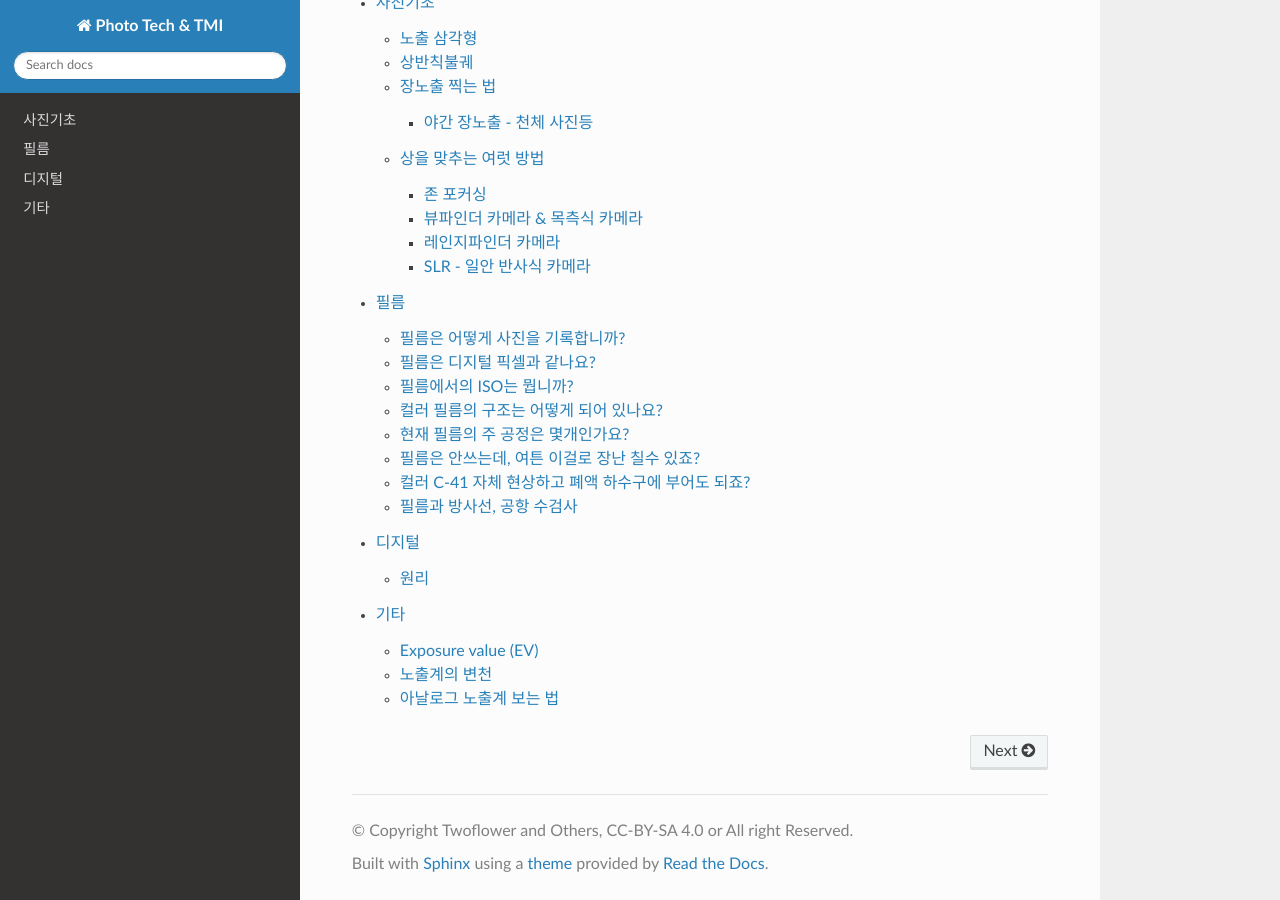
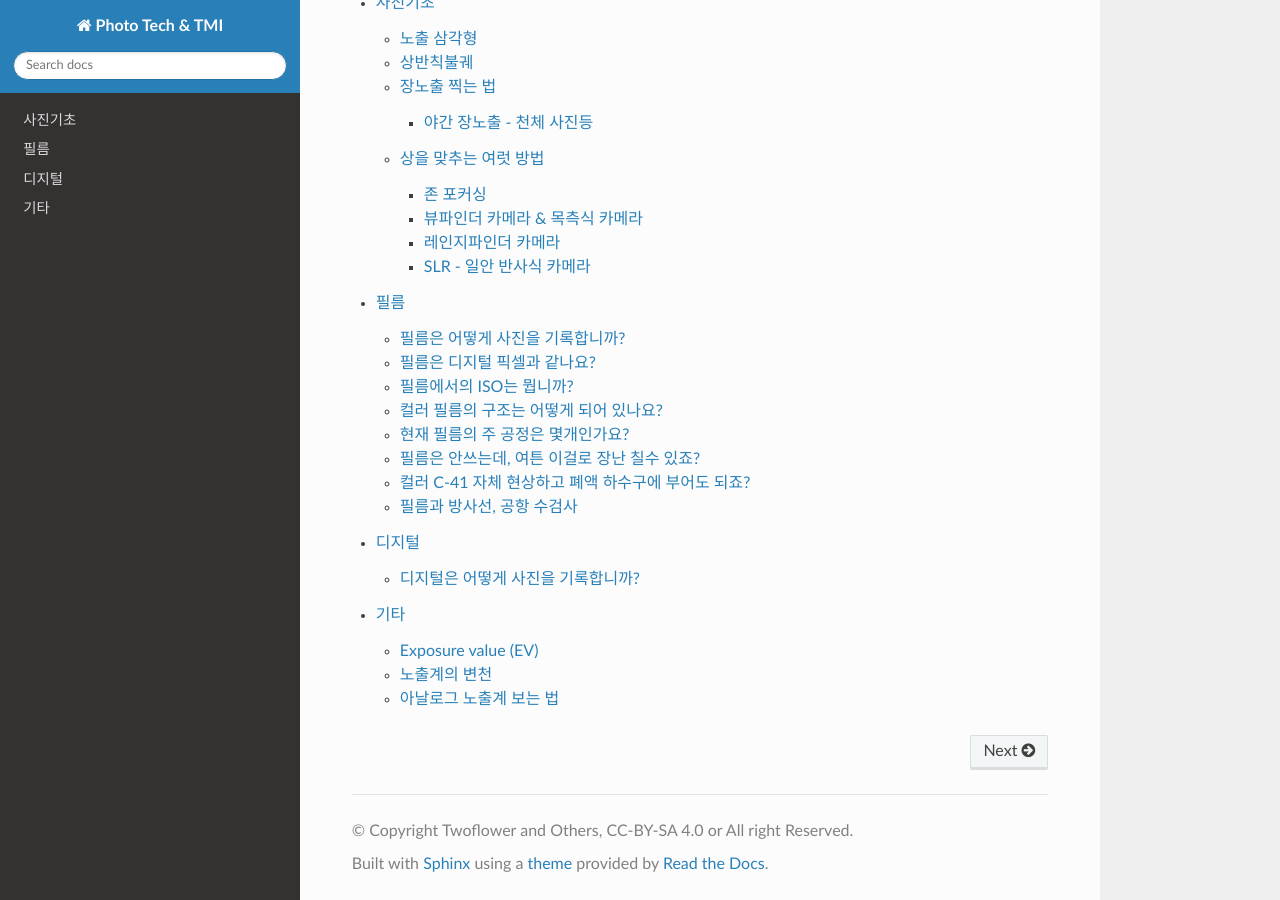
Before and after one commit to readingsnail/readthedocs-photo, a Sphinx documentation site: the page built from docs/source/index.rst, in a window 1280 px wide and 900 px high, scrolled down 1135 px. Built offline with Sphinx 7.4.7 and the Read the Docs theme 3.1.0, drawn with Linux system fonts in a browser that asks for light colours.

Commit message:
Some Change

```diff
--- a/docs/source/디지털.rst
+++ b/docs/source/디지털.rst
@@ -1,8 +1,8 @@
 디지털
 ===================================
 
-원리
------
+디지털은 어떻게 사진을 기록합니까?
+-----------------------------------
 필름은 화학반응이지만, 디지털은 전자식 반응입니다. 보통 CCD(Charge Coupled Device, 전하결합소자), CMOS(Complementary Metal Oxide Semiconductor, 상보형 금속산화 반도체)를 사용하죠.
 
 필름은 모든 걸 다 필름이 처리하지만, 디지털의 경우, 센서가 모든 걸 다 떠맡지는 않습니다.
@@ -10,7 +10,7 @@
 .. image:: images/rpicmount.jpg
  :width: 600
 
-센서안에서 모든걸 하지 않는다는 건, 이 센서에서 전원을 받아 센서에서 받은 광자 정보 데이터를 컴퓨터로 보내고, 이를 컴퓨터 안에서 조절한 결과물(이를 다른 말로 디지털 이미징 프로세서라고 합니다.
+센서안에서 모든걸 하지 않는다는 건, 이 센서에서 전원을 받아 센서에서 받은 광자 정보 데이터를 컴퓨터로 보내고, 이를 컴퓨터 안에서 조절한 결과물(이를 다른 말로 디지털 이미징 프로세서)을 최종 사용자에게 제공합니다.
 
 사진은 라즈베리 파이쪽에서 만들어서 파는 12.3 MP 센서압니다. 파이는 카메라용 소프트웨어를 사용하여 그림을 처리하여 보여줍니다.
 
```
